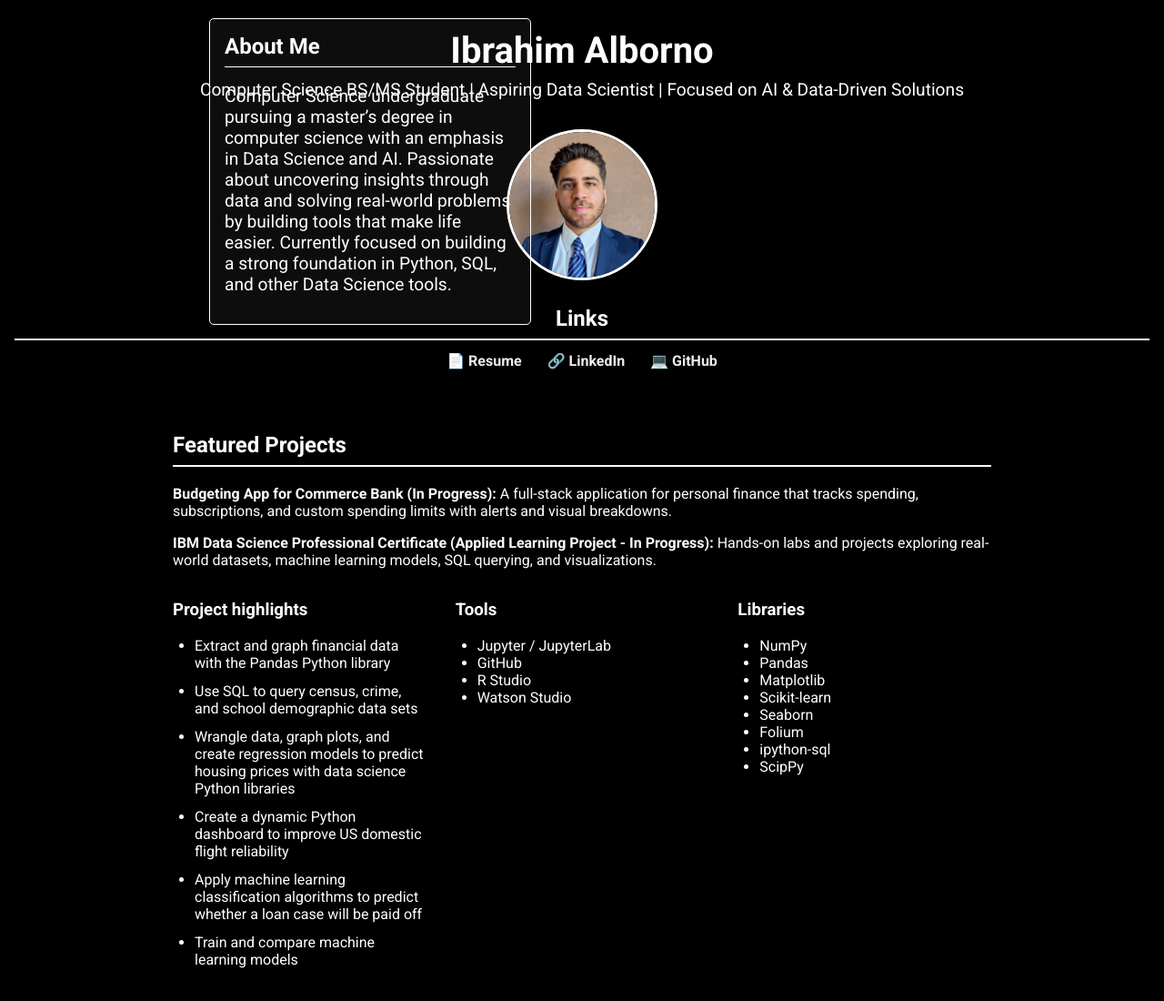
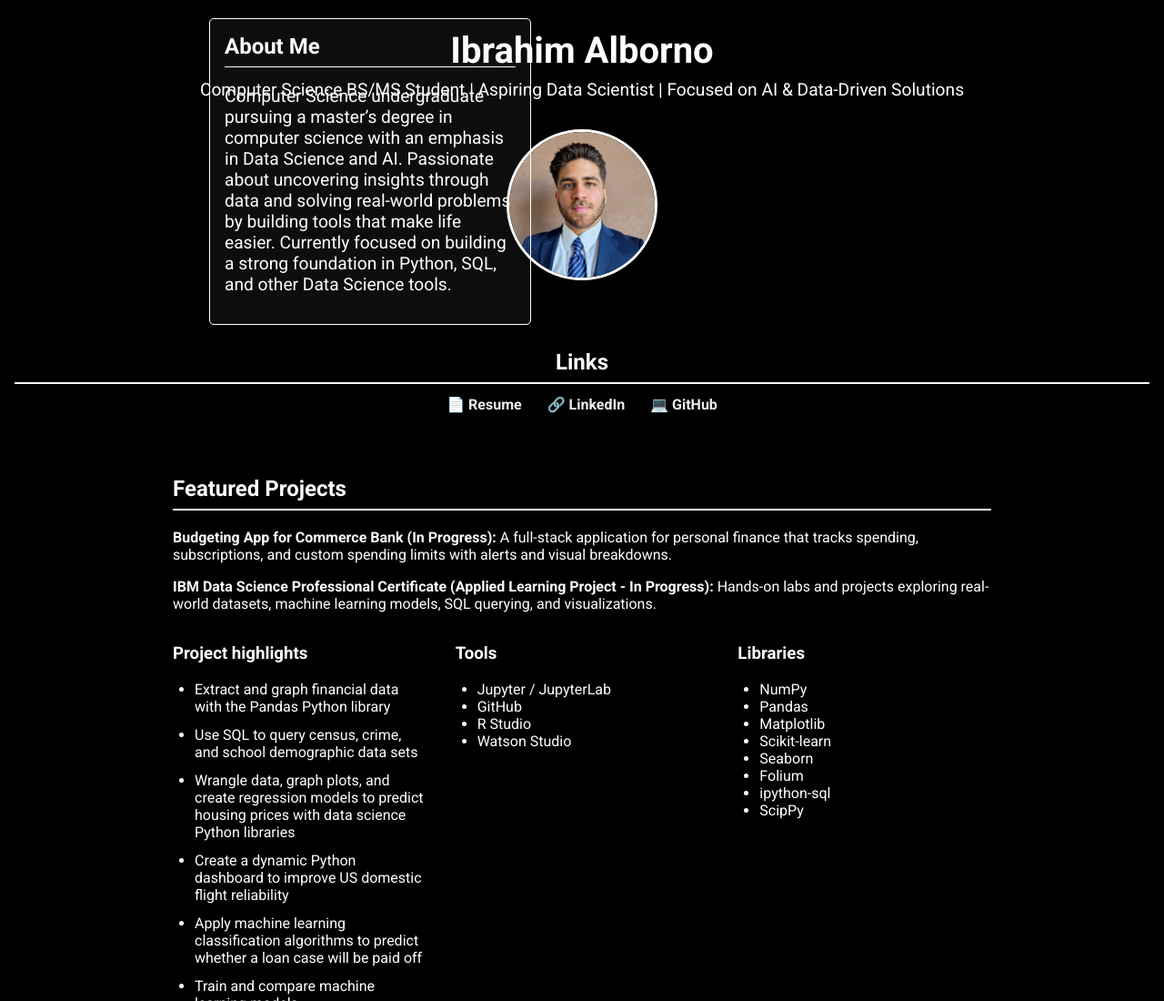
Before and after one commit to Ibrahim17A/MyPortfolio, a plain HTML site: page index.html in a window 1280 px wide. Shown: the top 1100 px of the page at 91% size. Drawn offline with Linux system fonts and the light colour scheme.

Commit message:
Update index.html

```diff
--- a/index.html
+++ b/index.html
@@ -54,7 +54,7 @@
     }
 
     .links-in-header {
-      margin-top: 1.5rem;
+      margin-top: 4.5rem; /* moved down by 50px from 1.5rem */
     }
     .links-in-header h2 {
       margin-bottom: 0.5rem;
```
